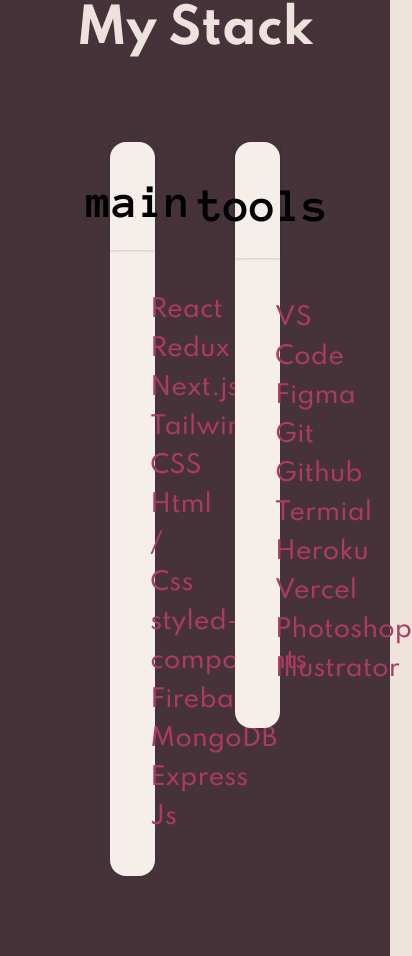
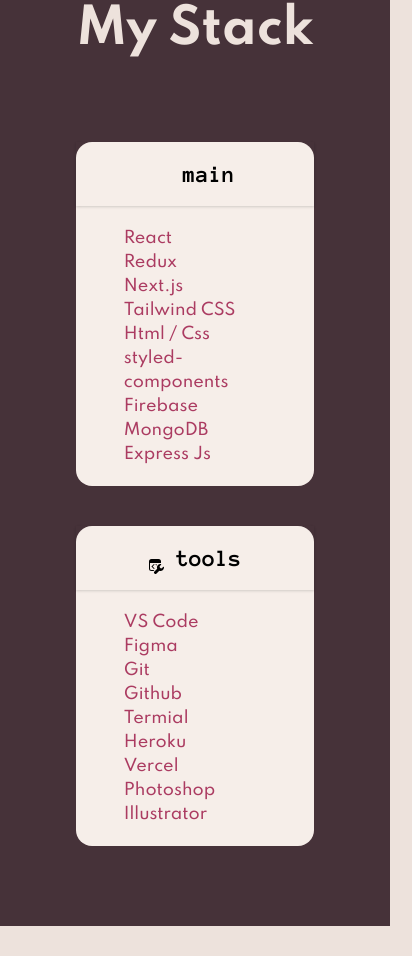
Before and after one commit to starbvuks/portfolio, a Next.js app: page / in a window 390 px wide. Shown: the part 889-1845 px from the top of the page, 412 px wide, since content can reach past the window. After the commit the page ends 1815 px from the top, so only its background shows below. Built offline with nearby package versions, Linux system fonts and the light colour scheme; some icons are missing.

Commit message:
res stack

```diff
--- a/components/Stack.jsx
+++ b/components/Stack.jsx
@@ -33,33 +33,30 @@ const Stack = () => {
           My Stack
         </span>
       </div>
-      <div class="flex w-full gap-20 justify-center px-32 mt-16 z-10">
-        <div class="bg-secondLight w-1/3 h-full rounded-2xl">
-          <div class="flex justify-center items-end py-6 h-5/12 gap-3 shadow">
+      <div class="flex flex-col lg:flex-row lg:w-full lg:gap-20 items-center lg:justify-center lg:px-32 mt-16 z-10">
+        <div class="bg-secondLight w-11/12 lg:w-1/3 h-full rounded-2xl">
+          <div class="flex justify-center items-end py-4 lg:py-6 h-5/12 gap-3 shadow">
             <Icon
               icon="ant-design:code-filled"
-              width="60"
-              height="60"
-              class=""
+              class="w-10 h-10 lg:w-16 lg:h-16"
             />
-            <span class="font-anon text-5xl">main</span>
+            <span class="font-anon text-2xl lg:text-5xl">main</span>
           </div>
-          <ul class="font-spartan font-medium text-mainRed leading-relaxed p-10 text-2xl">
+          <ul class="font-spartan font-medium text-mainRed leading-normal px-12 py-5 lg:p-10 text-md lg:text-2xl lg:leading-relaxed">
             {main.map((data, index) => (
               <li key={index}>{data}</li>
             ))}
           </ul>
         </div>
-        <div class="bg-secondLight w-1/3 h-full rounded-2xl">
-          <div class="flex justify-center items-end py-6 h-5/12 gap-3 shadow">
+        <div class="bg-secondLight w-11/12 mt-10 lg:mt-0 lg:w-1/3 h-full rounded-2xl">
+          <div class="flex justify-center items-end py-4 lg:py-6 h-5/12 gap-3 shadow">
             <Icon
               icon="fluent:window-dev-tools-16-filled"
-              width="68"
-              height="68"
+              class="w-10 h-10 lg:w-16 lg:h-16"
             />
-            <span class="font-anon pb-1 text-5xl">tools</span>
+            <span class="font-anon text-2xl lg:text-5xl lg:pb-1">tools</span>
           </div>
-          <ul class="font-spartan font-medium text-mainRed leading-relaxed p-10 text-2xl">
+          <ul class="font-spartan font-medium text-mainRed leading-normal px-12 py-5 lg:p-10 text-md lg:text-2xl lg:leading-relaxed">
             {tools.map((data, index) => (
               <li key={index}>{data}</li>
             ))}
```
